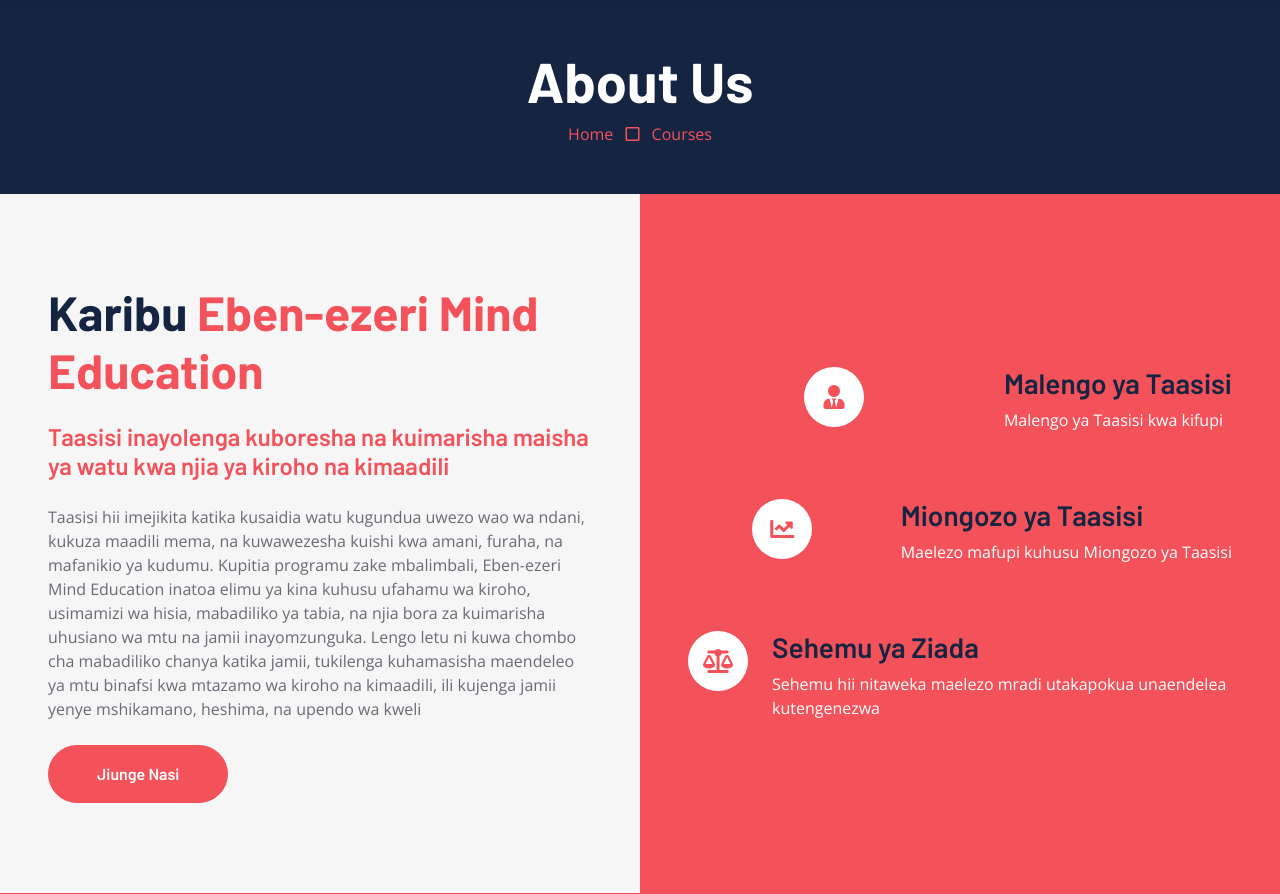
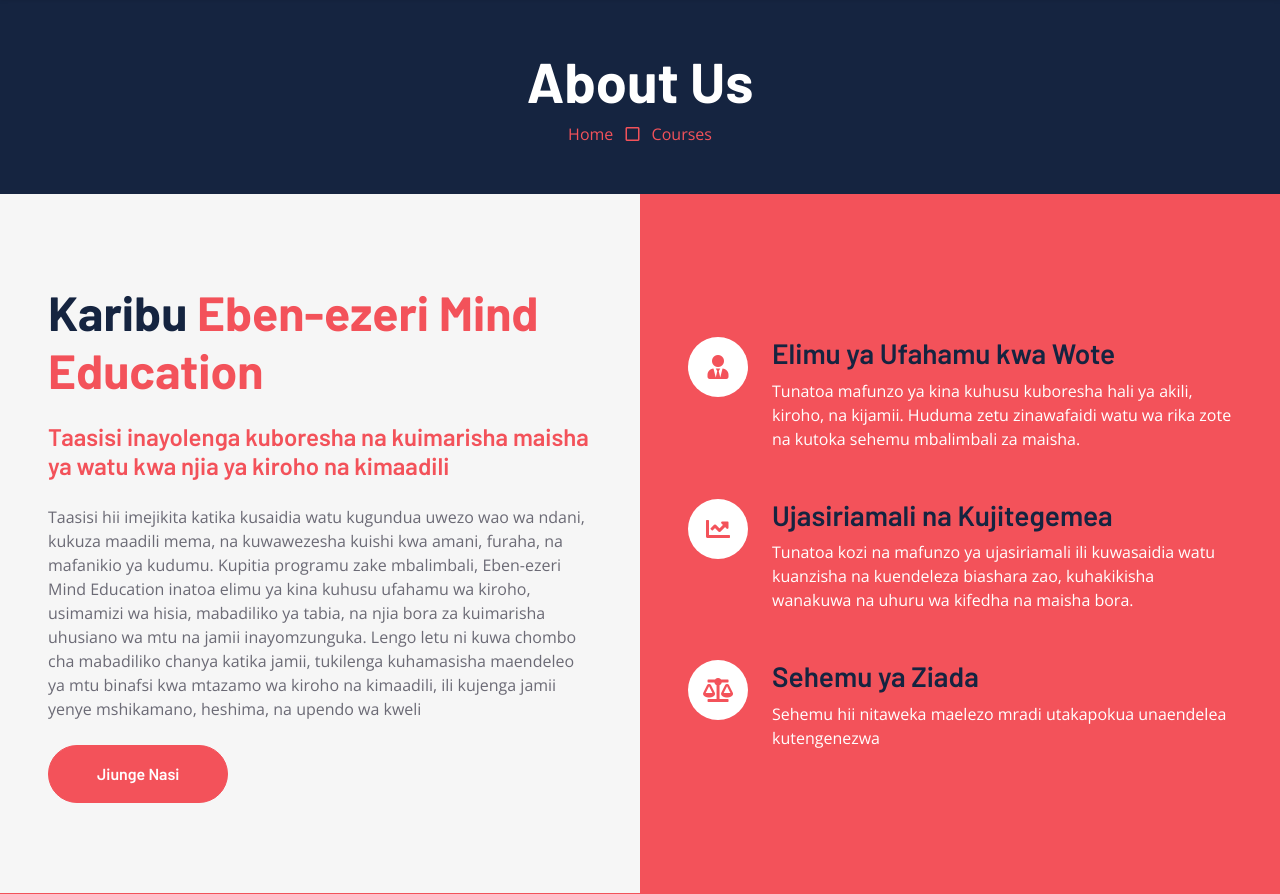
Before and after one commit to Barackwilliam/ebenezeri, a Django app: template apps/templates/about.html in a window 1280 px wide. Shown: the part 138-1032 px from the top of the page. Run offline with Django 3.2, Linux system fonts and the light colour scheme; the template is opened without the code that fills it, so the values that code supplies are empty; some libraries are stand-ins or nearby versions.

Commit message:
Update about.html

```diff
--- a/apps/templates/about.html
+++ b/apps/templates/about.html
@@ -38,8 +38,8 @@
                             <i class="fa fa-user-tie fs-4"></i>
                         </div>
                         <div class="ps-4">
-                            <h3>Malengo ya Taasisi</h3>
-                            <p class="mb-0">Malengo ya Taasisi kwa kifupi</p>
+                            <h3>Elimu ya Ufahamu kwa Wote</h3>
+                            <p class="mb-0">Tunatoa mafunzo ya kina kuhusu kuboresha hali ya akili, kiroho, na kijamii. Huduma zetu zinawafaidi watu wa rika zote na kutoka sehemu mbalimbali za maisha.</p>
                         </div>
                     </div>
                     <div class="d-flex text-white mb-5">
@@ -47,8 +47,8 @@
                             <i class="fa fa-chart-line fs-4"></i>
                         </div>
                         <div class="ps-4">
-                            <h3>Miongozo ya Taasisi</h3>
-                            <p class="mb-0">Maelezo mafupi kuhusu Miongozo ya Taasisi</p>
+                            <h3>Ujasiriamali na Kujitegemea</h3>
+                            <p class="mb-0">Tunatoa kozi na mafunzo ya ujasiriamali ili kuwasaidia watu kuanzisha na kuendeleza biashara zao, kuhakikisha wanakuwa na uhuru wa kifedha na maisha bora.</p>
                         </div>
                     </div>
                     <div class="d-flex text-white">
```
